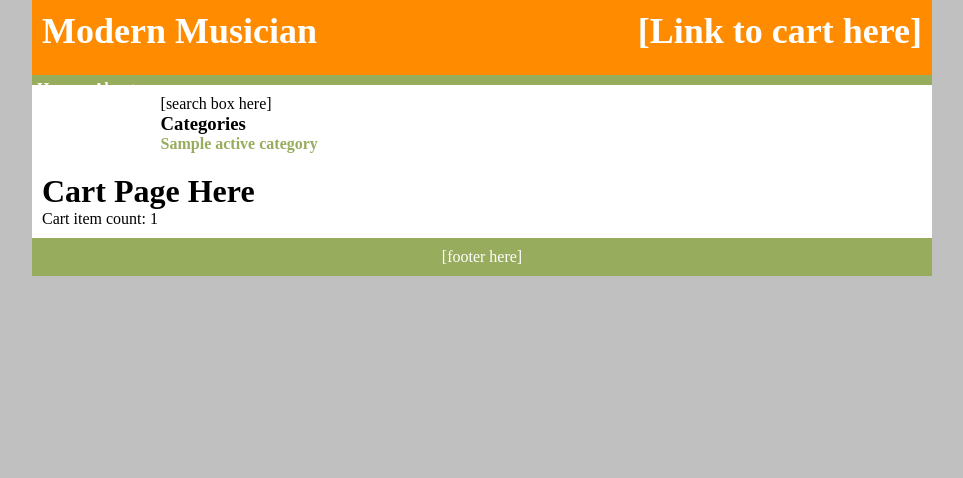
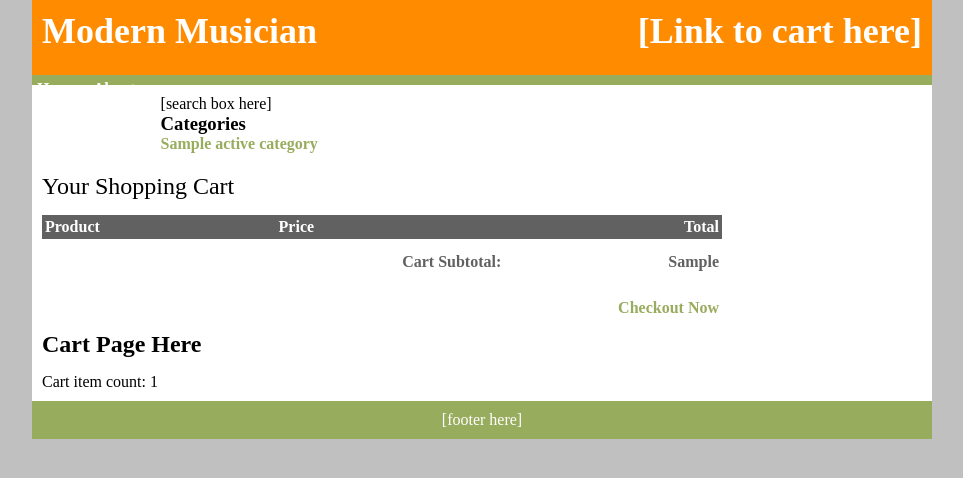
Before and after one commit to kmng/testDjango, a Django app: template templates/cart/cart.html in a window 1280 px wide. Shown: the top 478 px of the page, without its empty margins (158-1121 px from the left). Run offline with Django 3.2, Linux system fonts and the light colour scheme; the template is opened without the code that fills it: most values are stand-ins (such as "Sample title", 1, 10 or a date in 2020); lists and menus that the app fills with data are empty.

Commit message:
making cart

```diff
--- a/static/css.css
+++ b/static/css.css
@@ -120,3 +120,43 @@ div.product_image
 	float:left;
 	padding:0 10px 10px 0;
 }
+
+ul.errorlist{
+	background-color:Red;color:White;
+}
+/* style for shopping cart */
+table#shopping_cart{
+	width:100%;
+	border-collapse:collapse;
+	color:#616161;
+}
+
+h1, caption{
+	text-align:left;
+	font-size:x-large;
+	margin-bottom:15px;
+	color:Black;
+
+}
+
+th, td{
+	text-align:left;
+	padding:3px;
+
+}
+
+thead th {
+	color:White;
+	background-color:#616161;
+
+}
+
+tfoot th{
+	height:40px;
+}
+table#shopping_cart th.right, td.right{
+	text-align:right;
+}
+a.cart{
+	color:DarkOrange;
+}
--- a/templates/cart/cart.html
+++ b/templates/cart/cart.html
@@ -1,6 +1,33 @@
 {% extends "catalog.html" %}
+{% load catalog_filters %}
+{% block content %}
+<table summary="Your Shopping Cart" id="shopping_cart">
+<caption>Your Shopping Cart</caption>
+	<thead>
+	<tr>
+		<th scope="col">Product</th>
+		<th scope="col">Price</th>
+		<th></th>
+		<th></th>
+		<th></th>
+		<th scope="col" class="right">Total</th>
+	</tr>
+	</thead>
+	<tfoot>
+	<tr>
+		<th class="right" colspan="5">Cart Subtotal:</th>
+		<th class="right">
+			{{ cart_subtotal|currency }}
+		</th>
+	</tr>
+		<th class="right" colspan="6">
+			<a href="">Checkout Now</a>
+		</th>
+	<tr>
 
-{% block content %}
+	</tr>
+	</tfoot>
+</table>
 <h1> Cart Page Here</h1>
 Cart item count: {{ cart_item_count }}
 {% endblock %}
```
Also changed, not shown: catalog/templatetags/catalog_filters.py (added, +14 -0 lines), catalog/templatetags/__init__.py (added), 2 other files.
